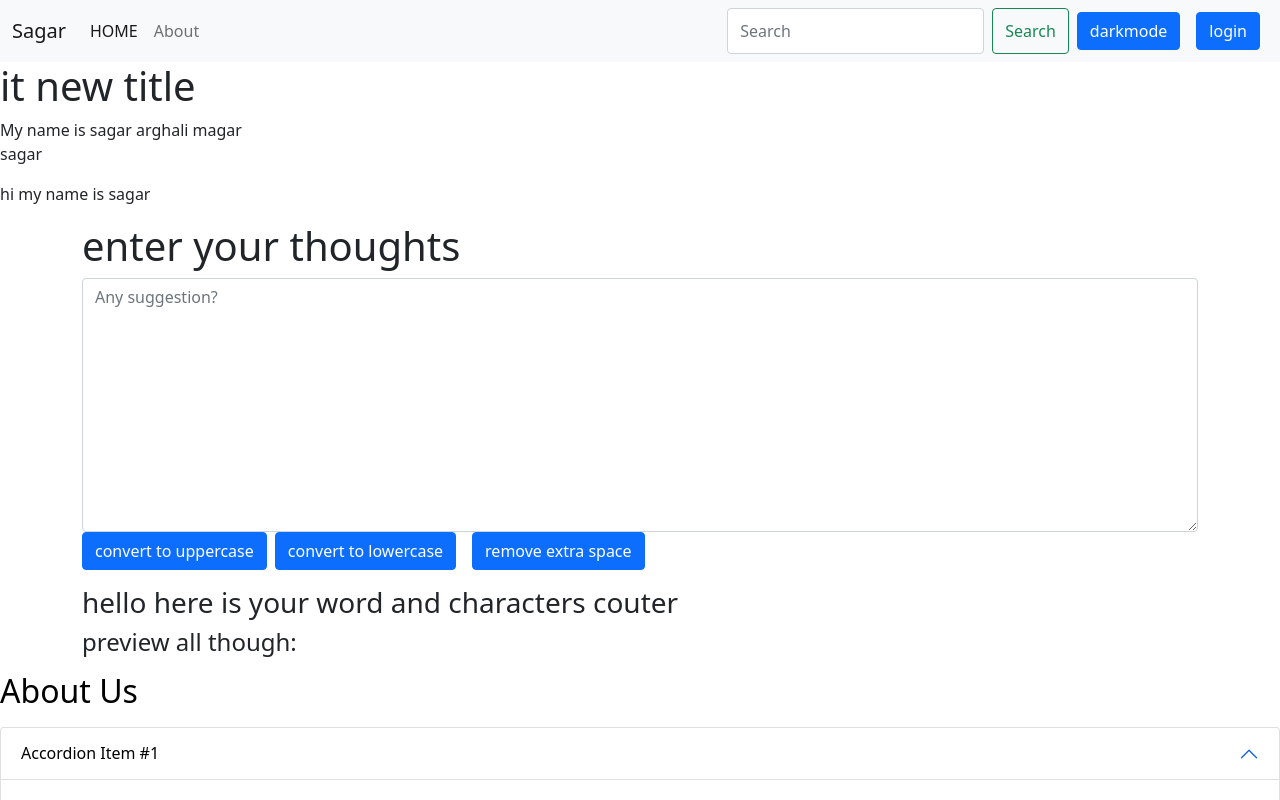
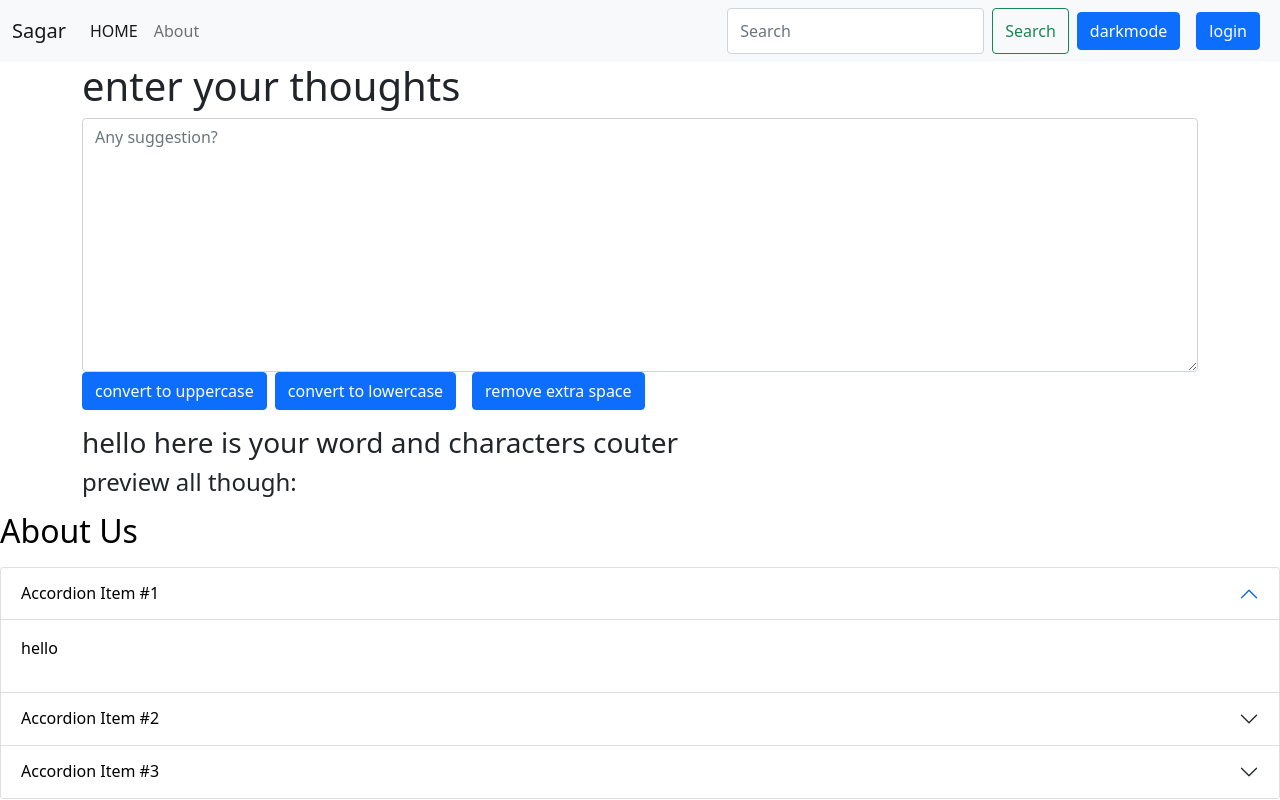
Before and after one commit to sagararghali/react1, a React (Vite) app: page / in a window 1280 px wide. Shown: the top 800 px of the page. Built offline with nearby package versions, Linux system fonts and the light colour scheme.

Commit message:
git update

```diff
--- a/src/App.jsx
+++ b/src/App.jsx
@@ -58,7 +58,7 @@ function App() {
                 click={click}
                 hi={changecolor}
             />
-                   <Para title="it new title"/>
+                   {/* <Para title="it new title"/> */}
             <Alert sap={alert} />
             <Form hi={showalert} head="enter your thoughts" mood={mode} />
             <About />
```
